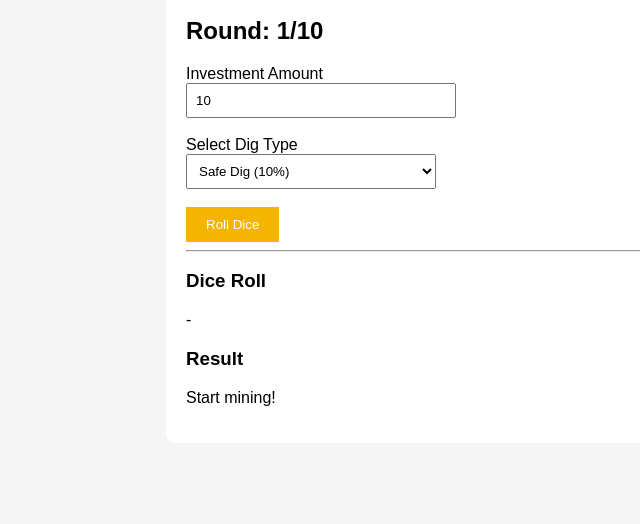
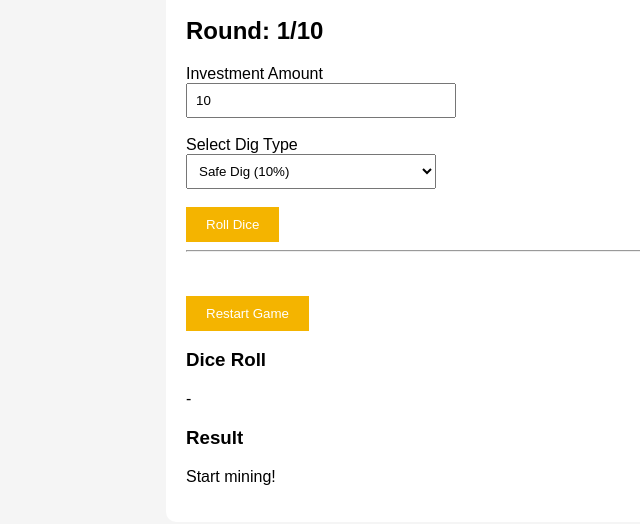
Before and after one commit to BJSTUNNA/wa-gold-rush, a plain HTML site: page index.html in a window 1280 px wide. Shown: the part 172-696 px from the top of the page, without its empty margins (104-744 px from the left). Drawn offline with Linux system fonts and the light colour scheme.

Commit message:
Add restart game button to index.html

```diff
--- a/index.html
+++ b/index.html
@@ -35,6 +35,12 @@
 
         <hr>
 
+        <br><br>
+
+<button onclick="restartGame()">
+    Restart Game
+</button>
+
         <h3>Dice Roll</h3>
         <p id="dice">-</p>
 
```
